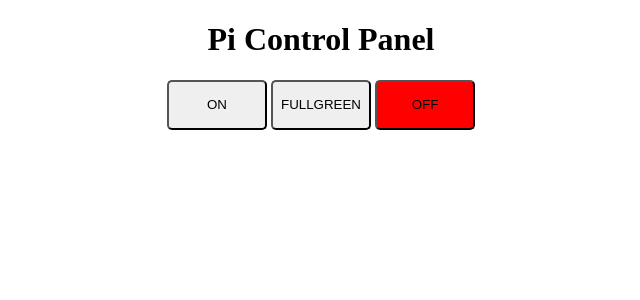
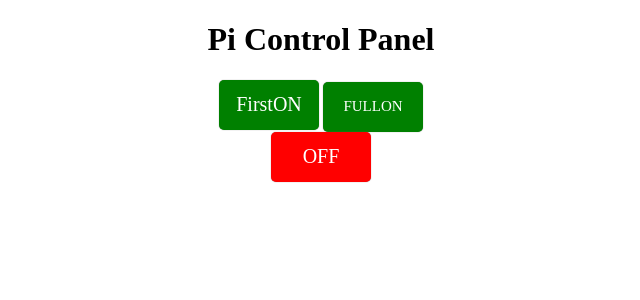
Before and after one commit to slyguy5646/ChristmasPi, a Flask app: page / in a window 1280 px wide. Shown: the top 300 px of the page, without its empty margins (319-959 px from the left). Run offline with Flask 2, Linux system fonts and the light colour scheme.

Commit message:
new changes added to button functionality

```diff
--- a/app.py
+++ b/app.py
@@ -2,24 +2,7 @@ from flask import Flask, render_template, request
 import board
 import neopixel
 import time
-
-pixels = neopixel.NeoPixel(board.D18, 50)
-
-#function to turn the first LED on the strip solid green
-def ledOn():
-    pixels[0] = (255, 0, 0)
-    return 'light is on!'
-
-#function to turn all LEDs solid green
-def fullGreen():
-    pixels.fill((255, 0, 0))
-
-
-#function to turn all LEDs off
-def ledOff():
-    pixels.fill((0, 0, 0))
-    return 'light is off!'
-
+from light import *
 
 #initializes flask
 app = Flask(__name__)
@@ -29,12 +12,12 @@ app = Flask(__name__)
 #function to get the button input
 def index():
     if request.method == 'POST':
-        if request.form.get('action1') == 'ON':
+        if request.form.get('ledOn') == 'FirstON':
             ledOn()
-        elif request.form.get('action2') == 'OFF':
+        elif request.form.get('fullOn') == 'FULLON':
+            fullOn()
+        elif request.form.get('ledOff') == 'OFF':
             ledOff()
-        elif request.form.get('action3') == 'FULLGREEN':
-            fullGreen()
     elif request.method == 'GET':
         return render_template('index.html')
 
--- a/light.py
+++ b/light.py
@@ -4,17 +4,25 @@ import neopixel
 #initializes strip on GPIO 18 with 50 LEDs on that strip
 pixels = neopixel.NeoPixel(board.D18, 50)
 
-#function to turn the first LED on the strip solid green
+#COLOR DEFENITIONS GRB
+off = (0, 0, 0)
+blue = (0, 0, 255)
+green = (255, 0, 0)
+red = (0, 255, 0)
+
+effectColor = off
+
+#function to turn all leds off except the first which will glow green
 def ledOn():
-    pixels[0] = (255, 0, 0)
-    return 'light is on!'
+    pixels.fill((off))
+    pixels[0] = (green)
 
 #function to turn all LEDs solid green
-def fullGreen():
-    pixels.fill((255, 0, 0))
+def fullOn():
+    pixels.fill((green))
 
 
 #function to turn all LEDs off
 def ledOff():
-    pixels.fill((0, 0, 0))
+    pixels.fill((off))
     return 'light is off!'
--- a/static/main.css
+++ b/static/main.css
@@ -5,6 +5,7 @@
 
 .buttons {
     text-align: center;
+    size: 50%;
 }
 
 .buttons input {
@@ -15,5 +16,49 @@
 }
 
 .offbtn {
-    background-color: red;
+    background-color: #ccc;
+    -moz-border-radius: 5px;
+    -webkit-border-radius: 5px;
+    border-radius:6px;
+    color: #fff;
+    font-family: 'Oswald';
+    font-size: 20px;
+    text-decoration: none;
+    cursor: pointer;
+    border:none;
+    border: none;
+    background:red;
+    box-shadow: 0px 0px 1px #777;
+    }
+
+.fullgreenbtn {
+    background-color: #ccc;
+    -moz-border-radius: 5px;
+    -webkit-border-radius: 5px;
+    border-radius:6px;
+    color: #fff;
+    font-family: 'Oswald';
+    font-size: 15px;
+    text-decoration: none;
+    cursor: pointer;
+    border:none;
+    border: none;
+    background: green;
+    box-shadow: 0px 0px 1px #777;
 }
+
+.firstgreenbtn {
+    background-color: #ccc;
+    -moz-border-radius: 5px;
+    -webkit-border-radius: 5px;
+    border-radius:6px;
+    color: #fff;
+    font-family: 'Oswald';
+    font-size: 20px;
+    text-decoration: none;
+    cursor: pointer;
+    border:none;
+    border: none;
+    background: green;
+    box-shadow: 0px 0px 1px #777;
+}
--- a/templates/index.html
+++ b/templates/index.html
@@ -9,11 +9,12 @@
 </head>
 <body>
     <h1 class="hello">Pi Control Panel</h1>
+    <!--<p>The LEDs are currently: {{ varaible }}</p> -->
     <div class="buttons">
             <form method="post" action="/">
-                <input class="onbtn" type="submit" value="ON" name="action1"/>
-                <input class="fullgreenbtn" type="submit" value="FULLGREEN" name="action3">
-                <input class="offbtn" type="submit" value="OFF" name="action2"/>
+                <input class="firstgreenbtn" type="submit" value="FirstON" name="ledOn"/>
+                <input class="fullgreenbtn" type="submit" value="FULLON" name="fullOn">
+                <br><input class="offbtn" type="submit" value="OFF" name="ledOff"/></br>
             </form>
     </div>
 </body>
```
Also changed, not shown: 1 other file.
